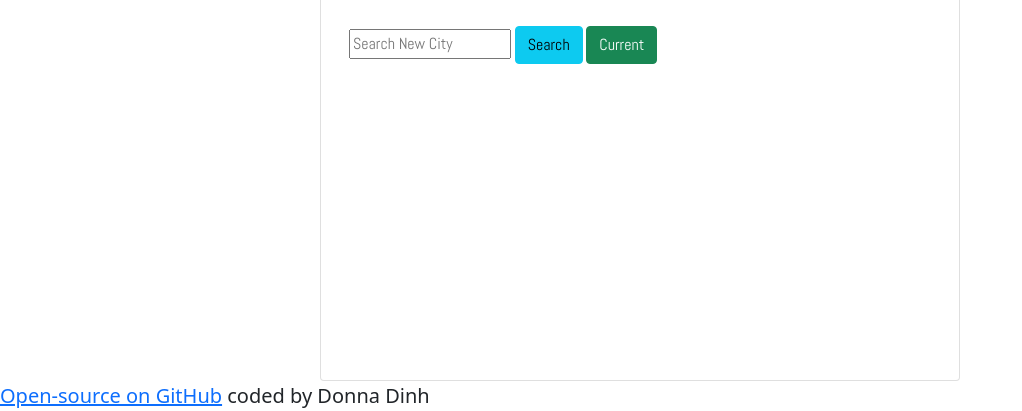
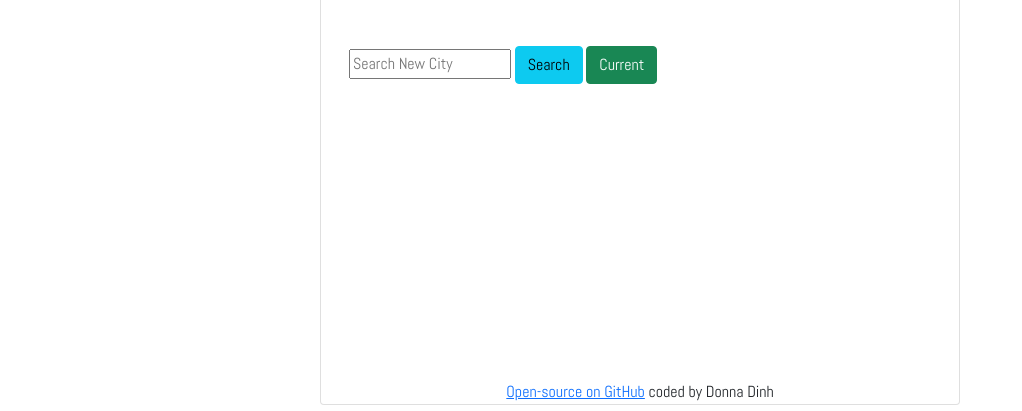
Before and after one commit to sailorbunni/weather-app, a plain HTML site: page index.html in a window 1280 px wide. Shown: the part 593-1004 px from the top of the page, without its empty margins (0-1022 px from the left). Drawn offline with nearby package versions, Linux system fonts and the light colour scheme.

Commit message:
changed style

```diff
--- a/WeatherStyles.css
+++ b/WeatherStyles.css
@@ -50,9 +50,8 @@ h4 {
 }
 .citySearch {
   position: relative;
-  top: -300px;
+  top: -280px;
 }
 .credit {
   text-align: center;
-  font-size: 20px;
 }
--- a/index.html
+++ b/index.html
@@ -55,8 +55,9 @@
           <button type="button" class="btn btn-success" id="current">Current</button>
   </div>
   </div>
+  <span class="credit"> <a href="https://github.com/sailorbunni/weather-app">Open-source on GitHub</a> coded by Donna Dinh</span>
   </div>
-  <span class="credit"> <a href="https://github.com/sailorbunni/weather-app">Open-source on GitHub</a> coded by Donna Dinh</span>
+
 <script src="theRealOne.js"></script>
   </body>
 </html>
```
